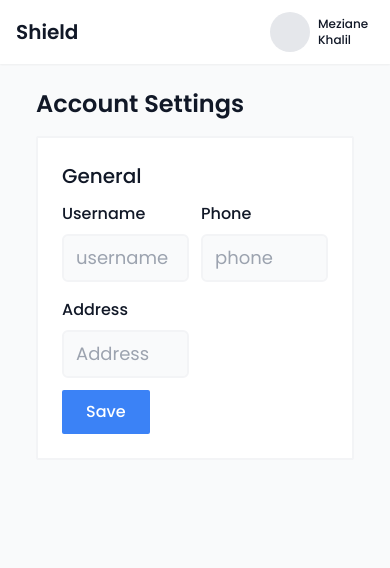
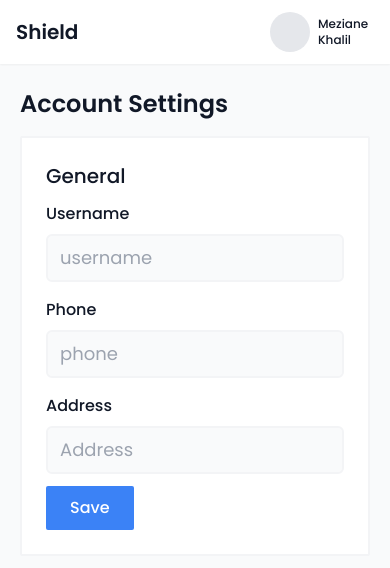
Before and after one commit to MedjadjiAbdelkadir/shield-job-application, a React (Vite) app: page /profile/settings in a window 390 px wide. Shown: the top 568 px of the page. Built offline with nearby package versions, Linux system fonts and the light colour scheme.

Commit message:
change padding in profile section && build new layout component for jobs page

```diff
--- a/src/navigation/routes.jsx
+++ b/src/navigation/routes.jsx
@@ -29,7 +29,7 @@ const appRoutes = [
     element: <Register />
   },
   {
-    path: 'Jobs',
+    path: 'jobs',
     element: <Jobs />
   },
   {
--- a/src/pages/jobs/components/_index.js
+++ b/src/pages/jobs/components/_index.js
@@ -1,3 +1,4 @@
 export { default as Header } from './header'
 export { default as Aside } from './aside'
 export { default as JobsSection } from './jobs-section'
+export { default as Layout } from './layout'
--- a/src/layouts/second-layout.jsx
+++ b/src/pages/jobs/components/layout.jsx
@@ -4,9 +4,9 @@ import PropTypes from 'prop-types'
 
 import { Container } from '@components/_index'
 import { Navbar, Footer } from '@components/blocks/_index'
-import { Header, Aside } from '@pages/jobs/blocks/_index'
+import { Header, Aside } from './_index'
 
-export default function SecondLayout ({ jobTitle, children }) {
+export default function Layout ({ jobTitle, children }) {
   return (
     <div className="font-poppins">
       <Navbar withBg={true} />
@@ -24,7 +24,7 @@ export default function SecondLayout ({ jobTitle, children }) {
   )
 }
 
-SecondLayout.propTypes = {
+Layout.propTypes = {
   children: PropTypes.node.isRequired,
   jobTitle: PropTypes.string.isRequired
 }
--- a/src/pages/jobs/page.jsx
+++ b/src/pages/jobs/page.jsx
@@ -1,8 +1,7 @@
 import React from 'react'
 
 import Head from '@components/head'
-import SecondLayout from '@layouts/second-layout'
-import { JobsSection } from './components/_index'
+import { JobsSection, Layout } from './components/_index'
 
 export default function Jobs () {
   return (
@@ -10,9 +9,9 @@ export default function Jobs () {
       <Head>
         <title>Jobs | Shield</title>
       </Head>
-      <SecondLayout jobTitle='frontend developer'>
+      <Layout jobTitle='frontend developer'>
         <JobsSection />
-      </SecondLayout>
+      </Layout>
     </>
   )
 }
--- a/src/pages/profile/components/_index.js
+++ b/src/pages/profile/components/_index.js
@@ -3,5 +3,5 @@ export { default as Aside } from './aside'
 export { default as Navbar } from './navbar'
 export { default as Overview } from './overview'
 export { default as Settings } from './settings'
-export { default as Jobs } from './jobs'
+export { default as InterestingJobs } from './jobs'
 export { default as Security } from './security'
--- a/src/pages/profile/components/forms/settings-form.jsx
+++ b/src/pages/profile/components/forms/settings-form.jsx
@@ -25,7 +25,7 @@ export default function SettingsForm () {
           () => {
             return (
               <Form>
-                <div className='grid grid-cols-2 gap-3'>
+                <div className='grid grid-cols-1 lg:grid-cols-2 gap-3'>
                   <Input label="username" name="username" type="text" placeholder="username"/>
                   <Input label="phone" name="phone" type="text" placeholder="phone"/>
                   <Input label="address" name="address" type="text" placeholder="Address"/>
--- a/src/pages/profile/components/jobs.jsx
+++ b/src/pages/profile/components/jobs.jsx
@@ -44,7 +44,7 @@ const jobsList = [
 
 export default function Jobs () {
   return (
-    <section className="px-6">
+    <section className="px-2">
       <h2 className="text-2xl text-gray-900 font-semibold pt-3 pb-4">Interesting Jobs</h2>
       <div className="p-6 bg-white border-gray-100 border-2 border-solid rounded-sm">
         <div className='flex flex-col gap-4 lg:px-4 divide-y divide-gray-200'>
--- a/src/pages/profile/components/overview.jsx
+++ b/src/pages/profile/components/overview.jsx
@@ -2,7 +2,7 @@ import React from 'react'
 
 export default function Overview () {
   return (
-  <section className="px-6">
+  <section className="px-2">
     <h2 className="text-2xl text-gray-900 font-semibold pt-3 pb-4">Account Overview</h2>
     <div className="p-6 bg-white border-gray-100 border-2 border-solid rounded-sm">
       {/* profile image with name */}
--- a/src/pages/profile/components/security.jsx
+++ b/src/pages/profile/components/security.jsx
@@ -2,7 +2,7 @@ import React from 'react'
 
 export default function Security () {
   return (
-    <section className="px-6">
+    <section className="px-2">
       <h2 className="text-2xl text-gray-900 font-semibold pt-3 pb-4">Account Security</h2>
       <div className="p-6 bg-white border-gray-100 border-2 border-solid rounded-sm divide-y divide-gray-200">
         <div className="flex justify-between items-center pb-4">
--- a/src/pages/profile/components/settings.jsx
+++ b/src/pages/profile/components/settings.jsx
@@ -4,7 +4,7 @@ import SettingsForm from './forms/settings-form'
 
 export default function Settings () {
   return (
-    <section className="px-6">
+    <section className="px-2">
       <h2 className="text-2xl text-gray-900 font-semibold pt-3 pb-4">Account Settings</h2>
       <div className="p-6 bg-white border-gray-100 border-2 border-solid rounded-sm">
         <SettingsForm />
```
